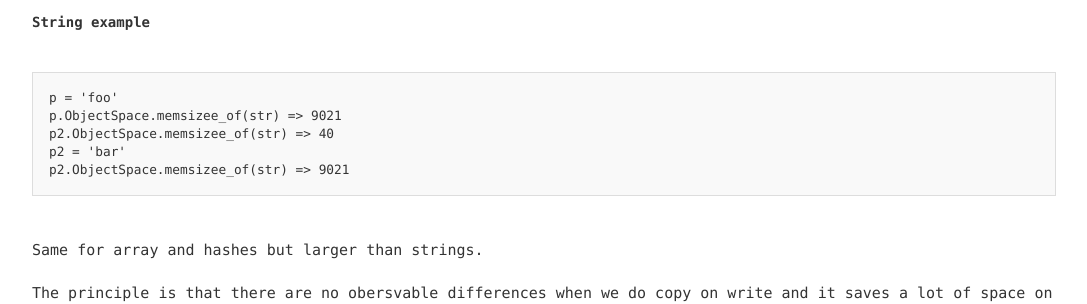
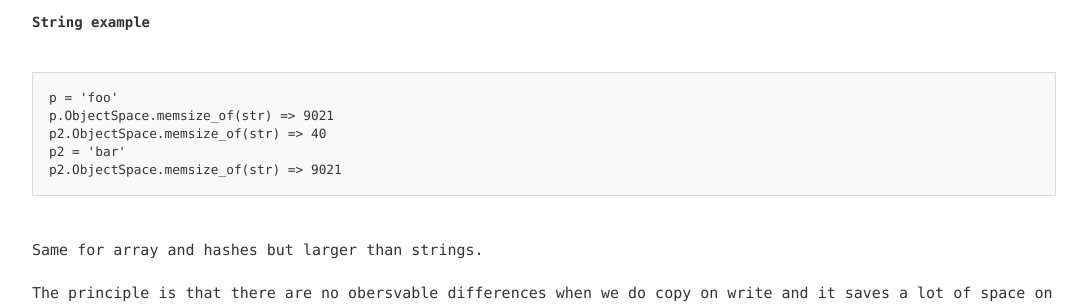
Before and after one commit to fengtingzhang/blog, a Jekyll site: the page built from _posts/2017-11-16-rubyconf-2017-day-three.md, in a window 1280 px wide and 900 px high, scrolled down 4046 px. Shown: the part 170-474 px from the top of the window, without its empty margins (96-1183 px from the left). Built offline with Jekyll 4.4.1, drawn with Linux system fonts in a browser that asks for light colours.

Commit message:
Update 2017-11-16-rubyconf-2017-day-three.md

````diff
--- a/_posts/2017-11-16-rubyconf-2017-day-three.md
+++ b/_posts/2017-11-16-rubyconf-2017-day-three.md
@@ -125,10 +125,10 @@ Don't copy something until we write to it
 #### String example
 ```
 p = 'foo'
-p.ObjectSpace.memsizee_of(str) => 9021
-p2.ObjectSpace.memsizee_of(str) => 40
+p.ObjectSpace.memsize_of(str) => 9021
+p2.ObjectSpace.memsize_of(str) => 40
 p2 = 'bar'
-p2.ObjectSpace.memsizee_of(str) => 9021
+p2.ObjectSpace.memsize_of(str) => 9021
 ```
 
 Same for array and hashes but larger than strings.
````
